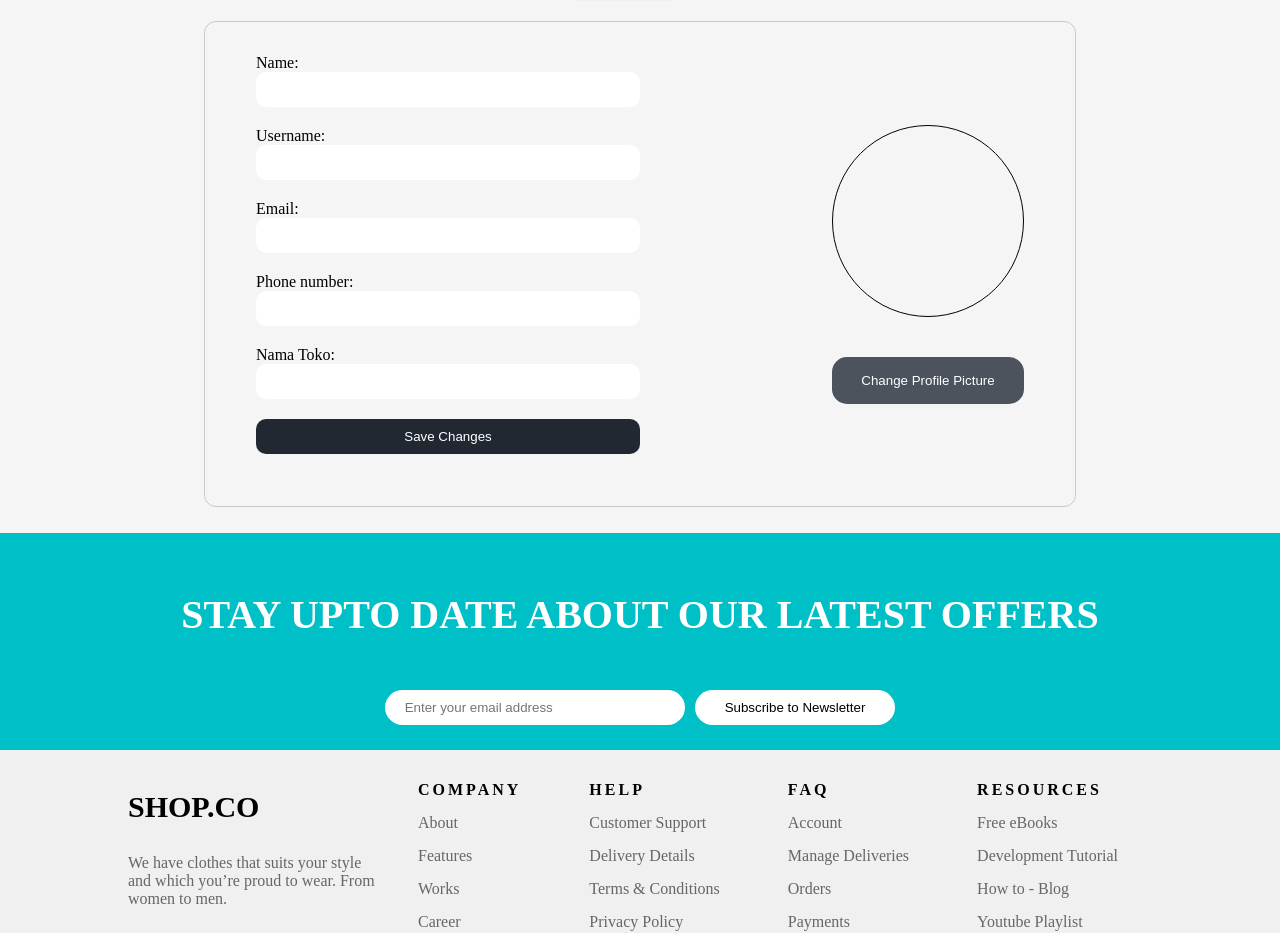
After one commit to reyharighy/Perancangan-dan-Pemrograman-Web, a PHP site: page /edit.html in a window 1280 px wide. The commit adds this page. Shown: the part 373-1306 px from the top of the page. Run offline with PHP 8.4, Linux system fonts and the light colour scheme; some web fonts are replaced.

Commit message:
form-edit

```diff
--- /dev/null
+++ b/Profile/edit.html
@@ -0,0 +1,128 @@
+<!DOCTYPE html>
+<html lang="en">
+<head>
+    <meta charset="UTF-8">
+    <meta name="viewport" content="width=device-width, initial-scale=1.0">
+    <title>Document</title>
+    <link rel="stylesheet" href="styles.css">
+</head>
+<body>
+    <header>
+        <div class="top-bar">
+            <p>Sign up and get 20% off your first order. <a href="#">Sign Up Now</a></p>
+        </div>
+        <nav class="navbar">
+            <div class="logo">SHOP<span style="color: #00adb5;">.CO</span></div>
+            <ul class="nav-links">
+                <li><a href="#">Shop</a></li>
+                <li><a href="#">Top Sales</a></li>
+                <li><a href="#">Offers</a></li>
+                <li><a href="#">Seller</a></li>
+            </ul>
+            <div class="search-container">
+                <button>
+                    <a href="#"><img src="../icon/search.svg"></a>
+                </button>
+                <input type="text" placeholder="Search for products...">
+            </div>
+            <div class="cart-profile">
+                <a href="#">
+                    <img src="../icon/cart.svg" alt="Cart">
+                </a>
+                <a href="#">
+                    <img src="../icon/profile.svg" alt="Profile">
+                </a>
+            </div>
+        </nav>
+    </header>
+
+    <section class="section-edit">
+        <form id="edit">
+            <div class="left-side">
+                <label for="name">Name:</label>
+                <input type="text" id="name" name="name">
+
+                <label for="username">Username:</label>
+                <input type="number" id="username" name="username">
+
+                <label for="email">Email:</label>
+                <input type="email" id="email" name="email">
+
+                <label for="number">Phone number:</label>
+                <input type="Phone number" id="Phone number" name="Phone number">
+
+                <label for="toko">Nama Toko:</label>
+                <input type="text" id="toko" name="toko">
+
+                <input type="submit" value="Save Changes" id="submit-edit">
+
+            </div>
+            <div class="right-side">
+                <div>
+                    <img>
+                </div>
+                <button class="change-pp">Change Profile Picture</button>
+            </div>
+        </form>
+    </section>
+
+
+    <section class="newsletter">
+        <div class="newsletter-content">
+            <h2>STAY UPTO DATE ABOUT OUR LATEST OFFERS</h2><br>
+            <form class="newsletter-form">
+                <input type="email" placeholder="Enter your email address" required>
+                <button type="submit">Subscribe to Newsletter</button>
+            </form>
+        </div>
+    </section>
+
+    <footer class="footer">
+        <div class="footer-content">
+            <div class="footer-brand">
+                <h3>SHOP.CO</h3>
+                <p>We have clothes that suits your style and which you’re proud to wear. From women to men.</p><br>
+                <div class="social-icons">
+                    <a href="#"><img src="../icon/twitter.svg"></a>
+                    <a href="#"><img src="../icon/fb.svg"></a>
+                    <a href="#"><img src="../icon/ig.svg"></i></a>
+                    <a href="#"><img src="../icon/github.svg"></i></a>
+                </div>
+            </div>
+            <div class="footer-links">
+                <div class="footer-column">
+                    <h4>COMPANY</h4>
+                    <a href="#">About</a>
+                    <a href="#">Features</a>
+                    <a href="#">Works</a>
+                    <a href="#">Career</a>
+                </div>
+                <div class="footer-column">
+                    <h4>HELP</h4>
+                    <a href="#">Customer Support</a>
+                    <a href="#">Delivery Details</a>
+                    <a href="#">Terms & Conditions</a>
+                    <a href="#">Privacy Policy</a>
+                </div>
+                <div class="footer-column">
+                    <h4>FAQ</h4>
+                    <a href="#">Account</a>
+                    <a href="#">Manage Deliveries</a>
+                    <a href="#">Orders</a>
+                    <a href="#">Payments</a>
+                </div>
+                <div class="footer-column">
+                    <h4>RESOURCES</h4>
+                    <a href="#">Free eBooks</a>
+                    <a href="#">Development Tutorial</a>
+                    <a href="#">How to - Blog</a>
+                    <a href="#">Youtube Playlist</a>
+                </div>
+            </div>
+        </div>
+        <div class="footer-bottom">
+            <p>Shop.co © 2000-2023, All Rights Reserved</p>
+        </div>
+    </footer>
+</body>
+</html>
--- a/Profile/styles.css
+++ b/Profile/styles.css
@@ -1,3 +1,7 @@
+*{
+    box-sizing: border-box;
+}
+
 body {
     margin: 0;
     padding: 0;
@@ -440,3 +444,62 @@ body {
     font-weight: normal;
     font-style: normal;
 }
+
+/*Form Edit profile*/
+.section-edit{
+    place-items: center;
+}
+
+#edit{
+    border: 1px solid rgb(202, 202, 202);
+    width: fit-content;
+    display: flex;
+    justify-content: space-around;
+    align-items: center;
+    padding: 4vh 4vw;
+    border-radius: 12px;
+}
+
+#edit input{
+    width: 30vw;
+    padding: 10px;
+    border: none;
+    border-radius: 5px;
+    outline: none;
+    margin-bottom: 20px;
+    border-radius: 10px;
+}
+
+.left-side{
+    margin-right: 15vw;
+    display: flex;
+    flex-direction: column;
+    max-width: max-content;
+}
+
+.right-side div{
+    border-radius: 100%;
+    border: 1px solid;
+    width: 15vw;
+    height: 15vw;
+    margin-bottom: 5vh;
+}
+
+.right-side button{
+    width: 100%;
+    padding: 2vh 2vw;
+    background-color: #4c535c;
+    color: white;
+    border-radius: 15px;
+    border: none;
+}
+
+#submit-edit{
+    cursor: pointer;
+    background-color: #222831;
+    color: white;
+}
+
+#submit-edit:hover{
+    background-color: #00C0C7;
+}
```
